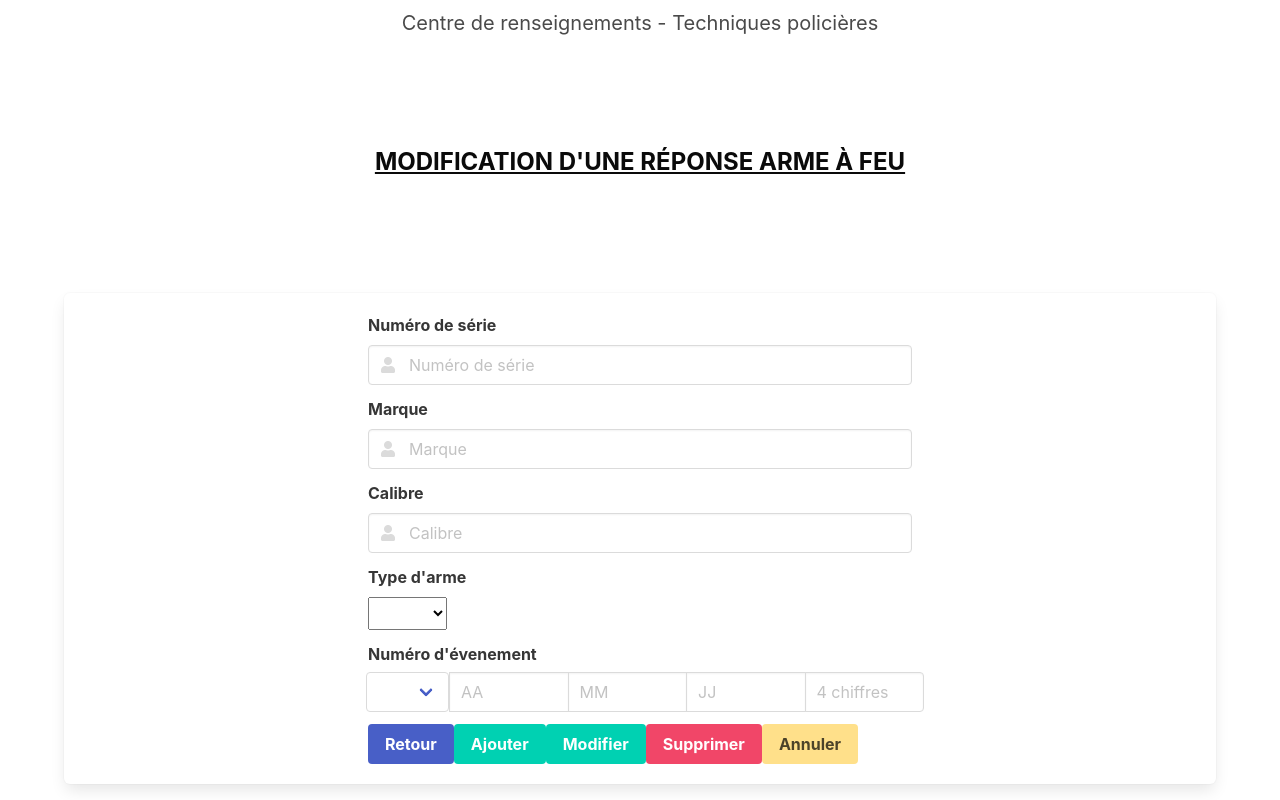
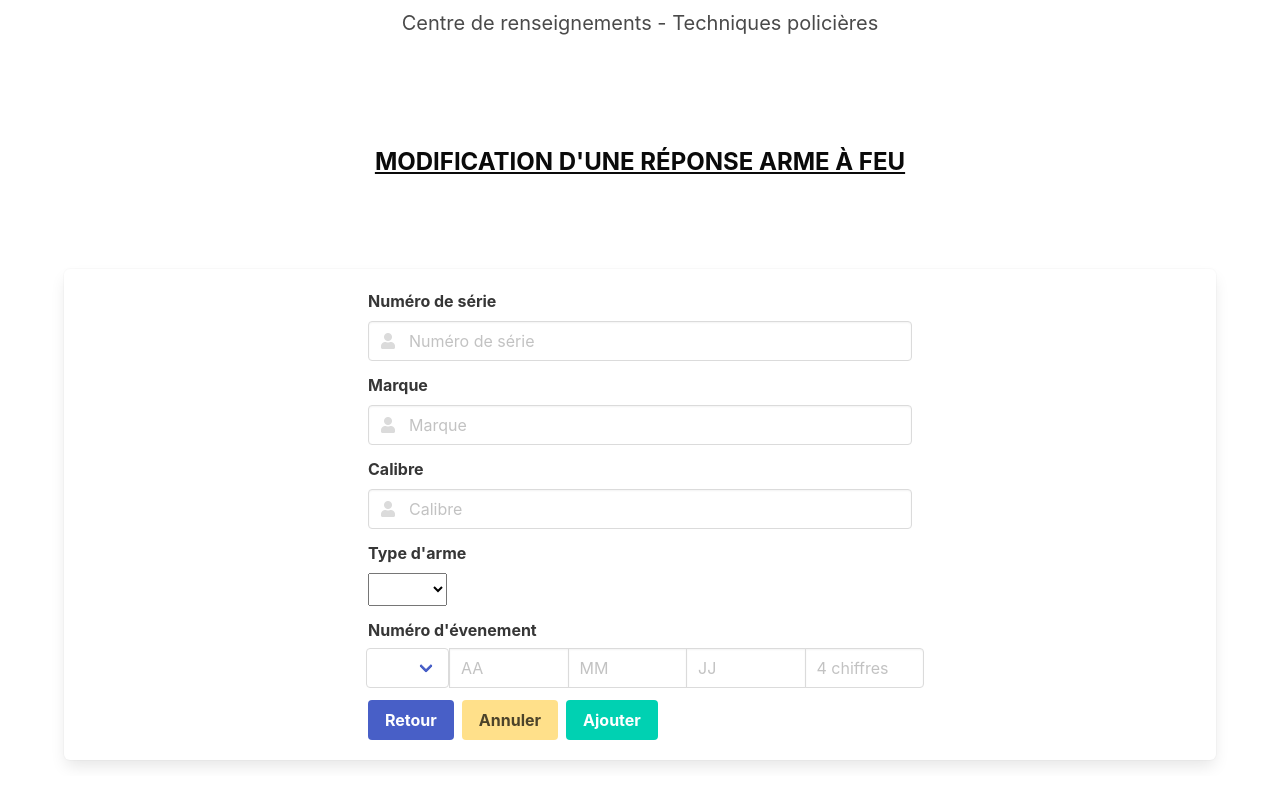
Before and after one commit to e1730934/projet02Equipe3appWeb, a Vue app: page /arme in a window 1280 px wide. Shown: the part 329-1129 px from the top of the page. After the commit the page ends 1105 px from the top, so only its background shows below. Built offline with nearby package versions, Linux system fonts and the light colour scheme.

Commit message:
Fonctionnalité d'ajout compléter.

```diff
--- a/src/views/ArmeView.vue
+++ b/src/views/ArmeView.vue
@@ -1,14 +1,14 @@
 <template>
-    <div class="container mb-4 is-desktop">
+    <div class="container mb-4 is-desktop" v-if="loaded===true">
       <form id="formulaireAjouter" @submit.prevent="handler($event)">
         <h1 class="has-text-black " style="height:135px; text-align:center;
         font-size: 24px; padding-top: 5%;" ><b><u>MODIFICATION D'UNE RÉPONSE ARME À FEU</u></b></h1>
         <br>
         <br>
-          <div class="block has-text-centered has-background-danger">
+          <div class="block has-text-centered has-background-danger" v-if="errorMessage!== ''">
               <p><strong class="has-text-white">{{ this.errorMessage }}</strong></p>
           </div>
-          <div class="block has-text-centered has-background-success">
+          <div class="block has-text-centered has-background-success" v-if="successMessage!== ''">
               <p><strong class="has-text-white">{{ this.successMessage }}</strong></p>
           </div>
         <div class="box">
@@ -110,21 +110,23 @@
                             </div>
                         </div>
                     </div>
-                    <div class="field">
+                    <div class="buttons">
                         <input type="submit" class="button has-text-weight-bold is-link"
                                id="retour" value="Retour">
-                        <input class="button has-text-weight-bold is-primary" type="submit"
-                               id="ajouter" value="Ajouter" @click="setEvent('ajouter')">
                         <input  type="submit" class="button has-text-weight-bold is-primary"
                                 id="modifier"
-                                value="Modifier" @click="setEvent('modifier')">
+                                value="Modifier" @click="setEvent('modifier')"
+                                v-if="idArme !==-1">
+                        <button type="reset" class="button has-text-weight-bold is-warning"
+                                id="annuler" @click="resetVariable">Annuler
+                        </button>
+                        <input class="button has-text-weight-bold is-primary" type="submit"
+                               id="ajouter" value="Ajouter" @click="setEvent('ajouter')"
+                               v-if="idArme===-1">
                         <button class="js-modal-trigger button has-text-weight-bold is-danger"
                                 data-target="modal-js-example"
-                                id="suppr">
-                            Supprimer
-                        </button>
-                        <button type="reset" class="button has-text-weight-bold is-warning"
-                                id="annuler" @click="resetVariable">Annuler
+                                id="suppr"
+                                v-if="idArme !==-1">Supprimer
                         </button>
                     </div>
                 </div>
@@ -158,8 +160,9 @@ export default {
     name: 'ArmeView',
     data() {
         return {
-            id: null,
+            idArme: -1,
             btnCliquee: null,
+            loaded: false,
             errorMessage: '',
             successMessage: '',
             arme: {
@@ -219,9 +222,16 @@ export default {
             this.errorMessage = '';
             this.successMessage = '';
         },
+        setId() {
+            console.log(this.$route.params.id);
+            if (this.$route.params.id !== undefined) {
+                this.idArme = this.$route.params.id;
+            }
+            this.loaded = true;
+        },
     },
     mounted() {
-        this.id = this.$route.params.id;
+        this.setId();
     },
 };
 </script>
```
